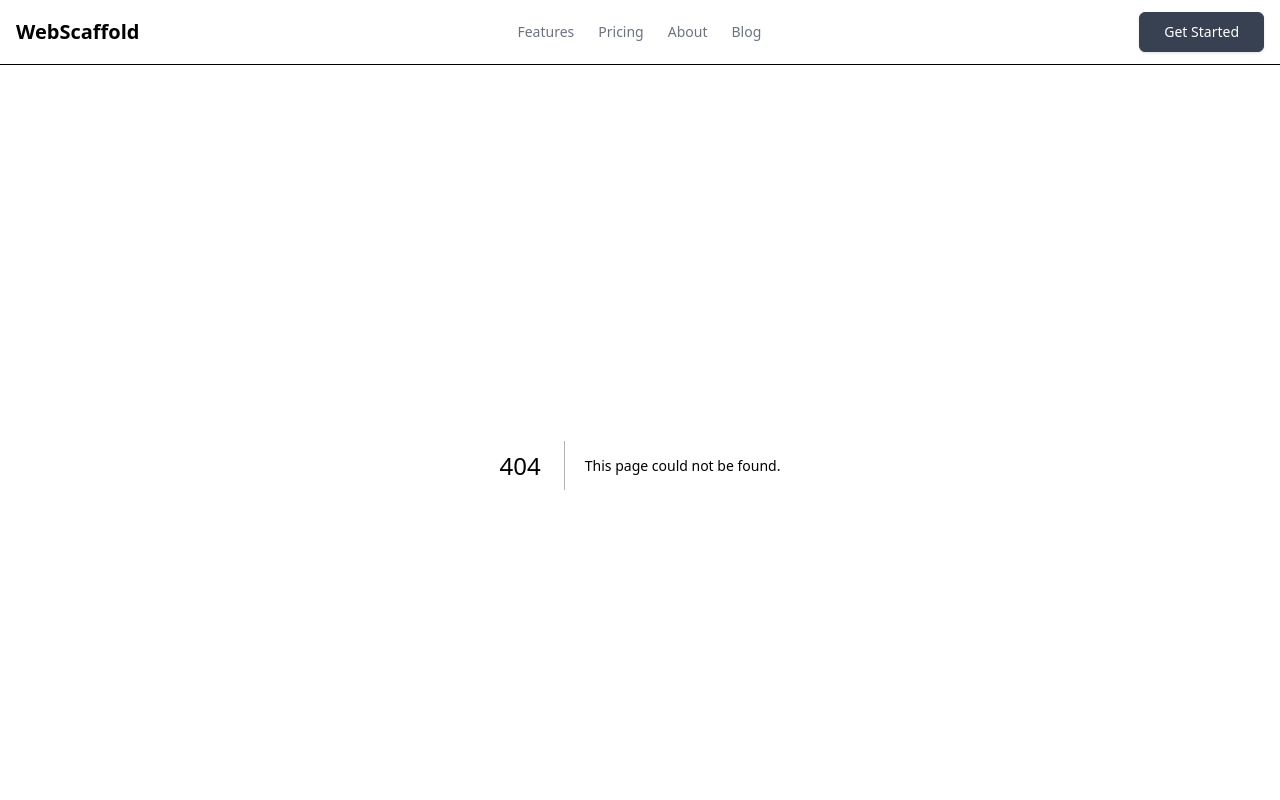
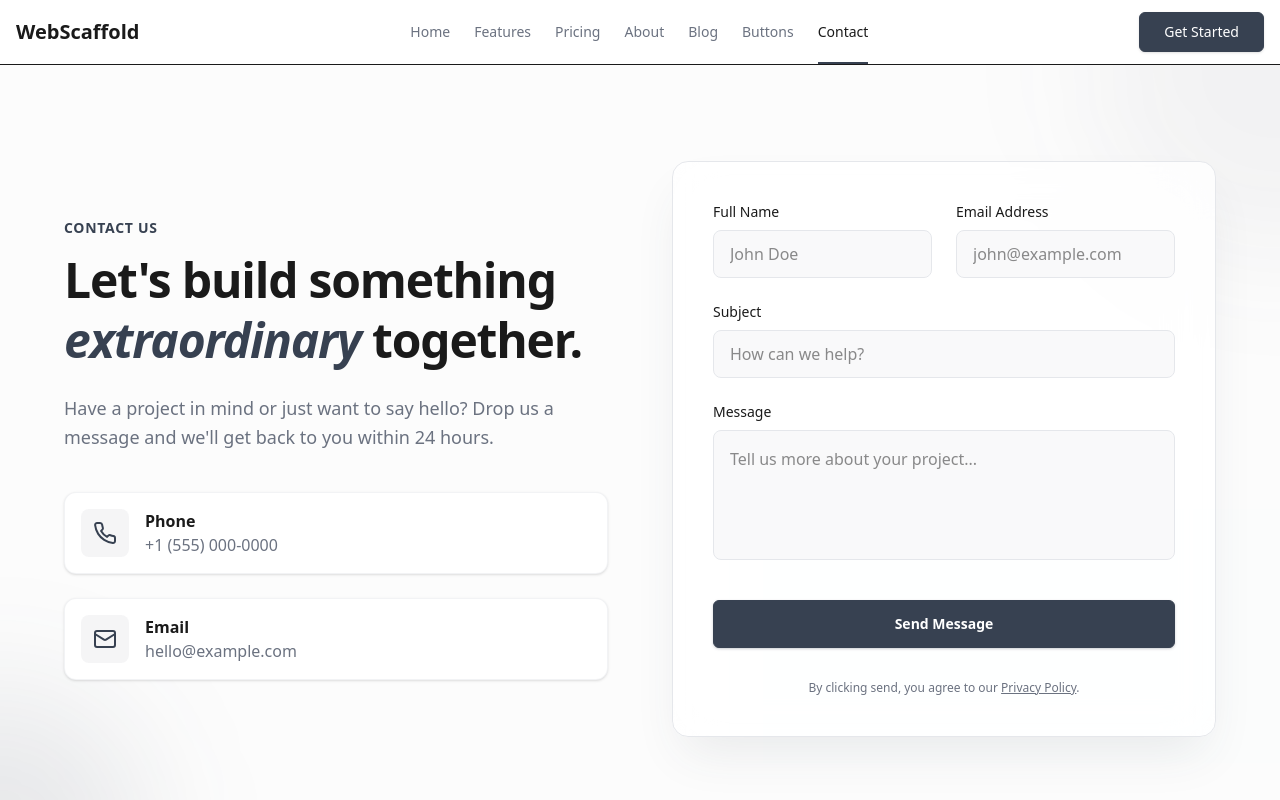
Before and after one commit to SohanShet/web-scaffold, a Next.js app: page /contact in a window 1280 px wide. Before the commit this address had no page. Shown: the top 800 px of the page. Built offline with nearby package versions, Linux system fonts and the light colour scheme.

Commit message:
diff type of btns , contact form ui

```diff
--- /dev/null
+++ b/src/_components/ContactSection.tsx
@@ -0,0 +1,112 @@
+'use client';
+
+import React from 'react';
+import { CTAButton } from './custom-buttons/CTAButton';
+
+export function ContactSection() {
+	return (
+		<section className="py-24 px-4 bg-muted/30 relative overflow-hidden">
+			{/* Decorative background elements */}
+			<div className="absolute top-0 right-0 -translate-y-1/2 translate-x-1/2 w-96 h-96 bg-primary/5 rounded-full blur-3xl" />
+			<div className="absolute bottom-0 left-0 translate-y-1/2 -translate-x-1/2 w-72 h-72 bg-primary/10 rounded-full blur-3xl" />
+
+			<div className="container mx-auto max-w-6xl relative z-10">
+				<div className="grid grid-cols-1 lg:grid-cols-2 gap-16 items-center">
+					{/* Left Content */}
+					<div className="flex flex-col gap-6">
+						<div>
+							<h2 className="text-sm font-bold tracking-wider uppercase text-primary mb-3">
+								Contact Us
+							</h2>
+							<h1 className="text-4xl md:text-5xl font-bold tracking-tight text-foreground leading-tight">
+								Let&apos;s build something <span className="text-primary italic">extraordinary</span> together.
+							</h1>
+						</div>
+						<p className="text-lg text-muted-foreground leading-relaxed max-w-lg">
+							Have a project in mind or just want to say hello? Drop us a message and we&apos;ll get back to you within 24 hours.
+						</p>
+
+						<div className="flex flex-col gap-6 mt-4">
+							<div className="flex items-start gap-4 p-4 rounded-xl bg-background border border-border/50 shadow-sm transition-all hover:shadow-md">
+								<div className="w-12 h-12 rounded-lg bg-primary/5 flex items-center justify-center shrink-0">
+									<svg xmlns="http://www.w3.org/2000/svg" className="w-6 h-6 text-primary" viewBox="0 0 24 24" fill="none" stroke="currentColor" strokeWidth="2" strokeLinecap="round" strokeLinejoin="round"><path d="M22 16.92v3a2 2 0 0 1-2.18 2 19.79 19.79 0 0 1-8.63-3.07 19.5 19.5 0 0 1-6-6 19.79 19.79 0 0 1-3.07-8.67A2 2 0 0 1 4.11 2h3a2 2 0 0 1 2 1.72 12.84 12.84 0 0 0 .7 2.81 2 2 0 0 1-.45 2.11L8.09 9.91a16 16 0 0 0 6 6l1.27-1.27a2 2 0 0 1 2.11-.45 12.84 12.84 0 0 0 2.81.7A2 2 0 0 1 22 16.92z" /></svg>
+								</div>
+								<div>
+									<h3 className="font-semibold text-foreground">Phone</h3>
+									<p className="text-muted-foreground">+1 (555) 000-0000</p>
+								</div>
+							</div>
+
+							<div className="flex items-start gap-4 p-4 rounded-xl bg-background border border-border/50 shadow-sm transition-all hover:shadow-md">
+								<div className="w-12 h-12 rounded-lg bg-primary/5 flex items-center justify-center shrink-0">
+									<svg xmlns="http://www.w3.org/2000/svg" className="w-6 h-6 text-primary" viewBox="0 0 24 24" fill="none" stroke="currentColor" strokeWidth="2" strokeLinecap="round" strokeLinejoin="round"><path d="m22 7-8.97 5.7a1.94 1.94 0 0 1-2.06 0L2 7" /><rect width="20" height="16" x="2" y="4" rx="2" /></svg>
+								</div>
+								<div>
+									<h3 className="font-semibold text-foreground">Email</h3>
+									<p className="text-muted-foreground">hello@example.com</p>
+								</div>
+							</div>
+						</div>
+					</div>
+
+					{/* Right Content (Form) */}
+					<div className="bg-background/80 backdrop-blur-xl rounded-2xl border border-border p-8 md:p-10 shadow-2xl shadow-primary/10 relative group">
+						{/* Subtle hover glow */}
+						<div className="absolute inset-0 bg-primary/5 opacity-0 group-hover:opacity-100 transition-opacity rounded-2xl -z-10 blur-2xl pointer-events-none" />
+
+						<form className="flex flex-col gap-6" onSubmit={(e) => e.preventDefault()}>
+							<div className="grid grid-cols-1 md:grid-cols-2 gap-6">
+								<div className="flex flex-col gap-2">
+									<label htmlFor="name" className="text-sm font-medium text-foreground">Full Name</label>
+									<input
+										type="text"
+										id="name"
+										placeholder="John Doe"
+										className="h-12 px-4 rounded-lg bg-muted/50 border border-border focus:bg-background focus:outline-none focus:ring-2 focus:ring-primary/20 focus:border-primary transition-all text-foreground"
+									/>
+								</div>
+								<div className="flex flex-col gap-2">
+									<label htmlFor="email" className="text-sm font-medium text-foreground">Email Address</label>
+									<input
+										type="email"
+										id="email"
+										placeholder="john@example.com"
+										className="h-12 px-4 rounded-lg bg-muted/50 border border-border focus:bg-background focus:outline-none focus:ring-2 focus:ring-primary/20 focus:border-primary transition-all text-foreground"
+									/>
+								</div>
+							</div>
+
+							<div className="flex flex-col gap-2">
+								<label htmlFor="subject" className="text-sm font-medium text-foreground">Subject</label>
+								<input
+									type="text"
+									id="subject"
+									placeholder="How can we help?"
+									className="h-12 px-4 rounded-lg bg-muted/50 border border-border focus:bg-background focus:outline-none focus:ring-2 focus:ring-primary/20 focus:border-primary transition-all text-foreground"
+								/>
+							</div>
+
+							<div className="flex flex-col gap-2">
+								<label htmlFor="message" className="text-sm font-medium text-foreground">Message</label>
+								<textarea
+									id="message"
+									rows={4}
+									placeholder="Tell us more about your project..."
+									className="p-4 rounded-lg bg-muted/50 border border-border focus:bg-background focus:outline-none focus:ring-2 focus:ring-primary/20 focus:border-primary transition-all text-foreground resize-none"
+								></textarea>
+							</div>
+
+							<CTAButton className="w-full h-12 text-lg font-semibold mt-4 shadow-lg shadow-primary/20">
+								Send Message
+							</CTAButton>
+
+							<p className="text-xs text-center text-muted-foreground mt-2">
+								By clicking send, you agree to our <span className="underline cursor-pointer hover:text-foreground">Privacy Policy</span>.
+							</p>
+						</form>
+					</div>
+				</div>
+			</div>
+		</section>
+	);
+}
--- a/src/_components/Navbar.tsx
+++ b/src/_components/Navbar.tsx
@@ -5,7 +5,7 @@ import Link from 'next/link';
 import { usePathname } from 'next/navigation';
 import { NavbarContent } from '../_content/types';
 
-import { CTAButton } from './CTAButton';
+import { CTAButton } from './custom-buttons/CTAButton';
 
 interface NavbarProps {
 	content: NavbarContent;
--- a/src/_content/navbar.ts
+++ b/src/_content/navbar.ts
@@ -6,10 +6,13 @@ export const navbarContent: NavbarContent = {
 		href: '/',
 	},
 	links: [
+		{ label: 'Home', href: '/' },
 		{ label: 'Features', href: '/features' },
 		{ label: 'Pricing', href: '/pricing' },
 		{ label: 'About', href: '/about' },
 		{ label: 'Blog', href: '/blog' },
+		{ label: 'Buttons', href: '/buttons' },
+		{ label: 'Contact', href: '/contact' },
 	],
 	cta: {
 		label: 'Get Started',
--- /dev/null
+++ b/src/app/contact/page.tsx
@@ -0,0 +1,15 @@
+import { ContactSection } from "@/_components/ContactSection";
+import type { Metadata } from "next";
+
+export const metadata: Metadata = {
+	title: "Contact Us | Web Scaffold",
+	description: "Get in touch with us to start your next project.",
+};
+
+export default function ContactPage() {
+	return (
+		<main className="min-h-screen bg-background">
+			<ContactSection />
+		</main>
+	);
+}
--- a/src/app/page.tsx
+++ b/src/app/page.tsx
@@ -1,6 +1,6 @@
 import Image from "next/image";
-import { CTAButton } from "@/_components/CTAButton";
-import { NonCTAButton } from "@/_components/NonCTAButton";
+import { CTAButton } from "@/_components/custom-buttons/CTAButton";
+import { NonCTAButton } from "@/_components/custom-buttons/NonCTAButton";
 
 export default function Home() {
 	return (
```
Also changed, not shown: src/app/buttons/page.tsx (+4 -4 lines), src/_components/custom-buttons/BackButton.tsx (renamed from src/_components/BackButton.tsx), src/_components/custom-buttons/CTAButton.tsx (renamed from src/_components/CTAButton.tsx), src/_components/custom-buttons/ContactUsButton.tsx (renamed from src/_components/ContactUsButton.tsx), src/_components/custom-buttons/NonCTAButton.tsx (renamed from src/_components/NonCTAButton.tsx).
